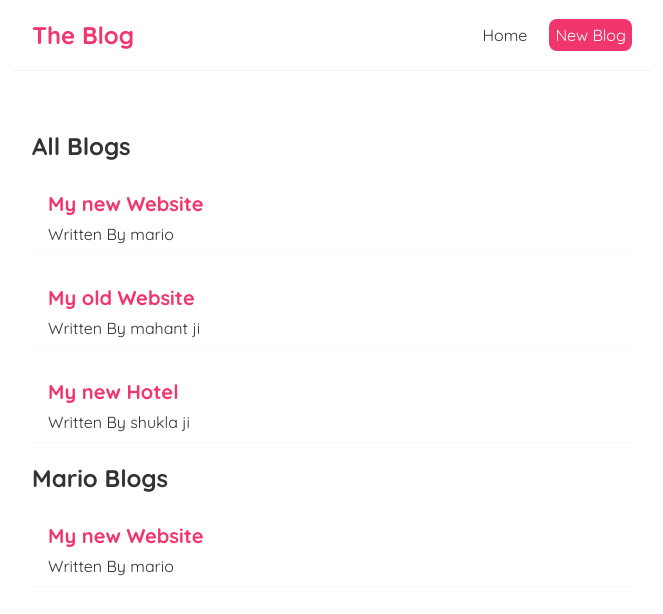
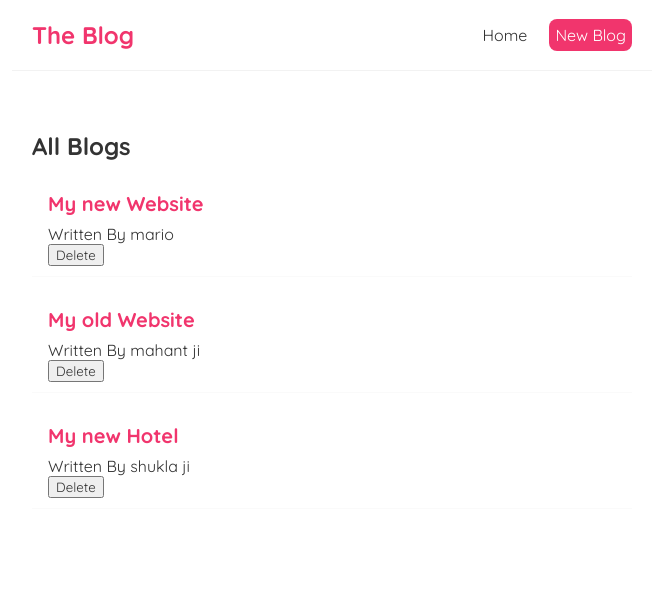
Before and after one commit to harsh007fc/React_1.03, a React (Create React App) app: page / in a window 1280 px wide. Shown: the top 614 px of the page, without its empty margins (308-971 px from the left). Built offline with nearby package versions, Linux system fonts and the light colour scheme.

Commit message:
delete added

```diff
--- a/src/components/BlogList.js
+++ b/src/components/BlogList.js
@@ -1,4 +1,5 @@
-const BlogList = ({blogs,title}) => {
+const BlogList = ({blogs,title,handleDelete}) => {
+
     return (
         <div className='blog-list'>
             <h2>{title}</h2>
@@ -7,6 +8,7 @@
                       <div className="blog-preview" key={blog.id}>
                           <h2>{blog.title}</h2>
                           <p>Written By {blog.author}</p>
+                          <button onClick={()=>handleDelete(blog.id)}>Delete</button>
                       </div>
                   ))
               }
--- a/src/components/Home.js
+++ b/src/components/Home.js
@@ -7,11 +7,16 @@
         {title:'My old Website',body:'lorem ipsum...',author:'mahant ji',id:2},
         {title:'My new Hotel',body:'lorem ipsum...',author:'shukla ji',id:3}
     ]);
+
+    let handleDelete = (id) => {
+        let newBlogs = blogs.filter(blog => blog.id != id);
+        setBlogs(newBlogs);
+    }
     return (
         <>
            <div className="home">
-              <BlogList blogs={blogs} title='All Blogs'/>
-              <BlogList blogs={blogs.filter((blog) => blog.author ==='mario')} title='Mario Blogs'/>
+              <BlogList blogs={blogs} title='All Blogs' handleDelete={handleDelete}/>
+              {/* <BlogList blogs={blogs.filter((blog) => blog.author ==='mario')} title='Mario Blogs'/> */}
             </div>
         </>
     )
```
